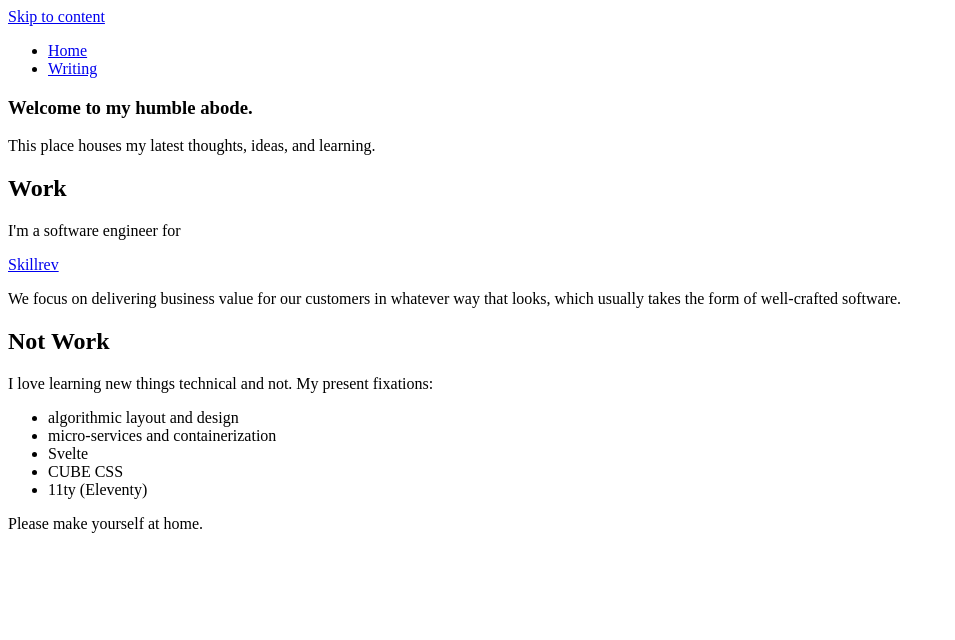
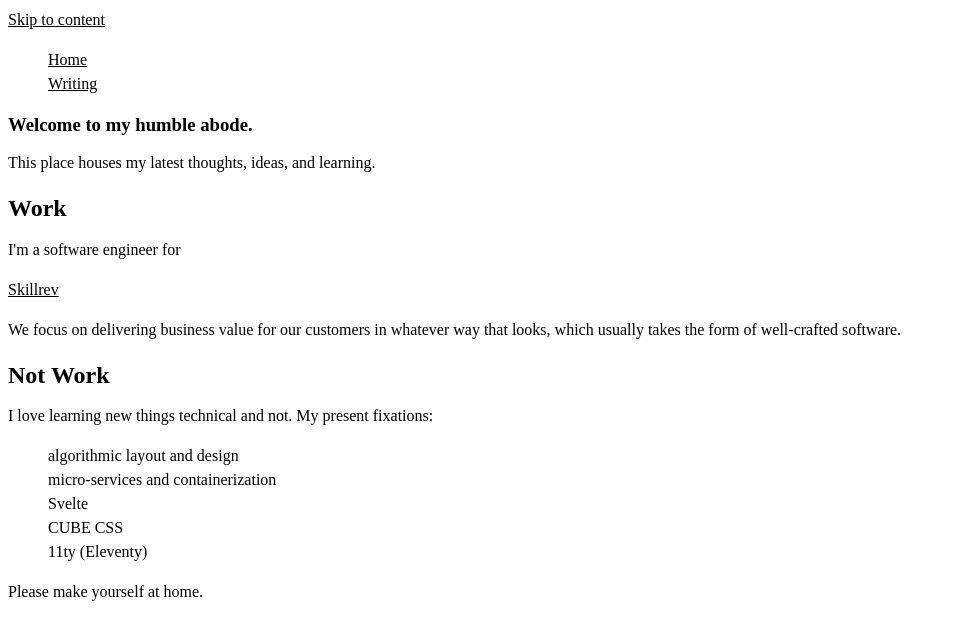
Before and after one commit to sswaringin/stephen.swaringin.com, an Eleventy site: page src/index.md in a window 1280 px wide. Shown: the whole page, without its empty margins (0-955 px from the left). Built offline with nearby package versions, Linux system fonts and the light colour scheme; Eleventy itself is replaced by a stand-in of ours; files that its build step writes are made by us from their sources.

Commit message:
adding css reset

```diff
--- /dev/null
+++ b/docs/bundle.css
@@ -0,0 +1 @@
+@import './css/global/reset.css';
--- /dev/null
+++ b/docs/css/global/reset.css
@@ -0,0 +1,90 @@
+/* Box sizing rules */
+*,
+*::before,
+*::after {
+  box-sizing: border-box;
+}
+
+/* Prevent font size inflation */
+html {
+  -moz-text-size-adjust: none;
+  -webkit-text-size-adjust: none;
+  text-size-adjust: none;
+}
+
+/* Remove default margin in favour of better control in authored CSS */
+body,
+h1,
+h2,
+h3,
+h4,
+p,
+figure,
+blockquote,
+dl,
+dd {
+  margin-block-end: 0;
+}
+
+/* Remove list styles on ul, ol elements with a list role, which suggests default styling will be removed */
+ul[role='list'],
+ol[role='list'] {
+  list-style: none;
+}
+
+/* Set core body defaults */
+body {
+  min-height: 100vh;
+  line-height: 1.5;
+}
+
+/* Set shorter line heights on headings and interactive elements */
+h1,
+h2,
+h3,
+h4,
+button,
+input,
+label {
+  line-height: 1.1;
+}
+
+/* Balance text wrapping on headings */
+h1,
+h2,
+h3,
+h4 {
+  text-wrap: balance;
+}
+
+/* A elements that don't have a class get default styles */
+a:not([class]) {
+  text-decoration-skip-ink: auto;
+  color: currentColor;
+}
+
+/* Make images easier to work with */
+img,
+picture {
+  max-width: 100%;
+  display: block;
+}
+
+/* Inherit fonts for inputs and buttons */
+input,
+button,
+textarea,
+select {
+  font-family: inherit;
+  font-size: inherit;
+}
+
+/* Make sure textareas without a rows attribute are not tiny */
+textarea:not([rows]) {
+  min-height: 10em;
+}
+
+/* Anything that has been anchored to should have extra scroll margin */
+:target {
+  scroll-margin-block: 5ex;
+}
--- a/eleventy.config.js
+++ b/eleventy.config.js
@@ -1,5 +1,7 @@
 export default async function (eleventyConfig) {
   eleventyConfig.addPassthroughCopy('src/images');
+  eleventyConfig.addPassthroughCopy('src/bundle.css');
+  // eleventyConfig.addPassthroughCopy('src/css/global');
   return {
     markdownTemplateEngine: 'njk',
     dataTemplateEngine: 'njk',
--- a/src/_includes/layouts/base.html
+++ b/src/_includes/layouts/base.html
@@ -4,6 +4,7 @@
     <meta charset="UTF-8" />
     <meta name="viewport" content="width=device-width, initial-scale=1.0" />
     <title>{{ title }}</title>
+    <link rel="stylesheet" href="/bundle.css" />
   </head>
   <body>
     {% include "partials/site-head.html" %}
--- a/src/_includes/layouts/home.html
+++ b/src/_includes/layouts/home.html
@@ -15,7 +15,7 @@
   <section>
     <h2>{{ learning.heading }}</h2>
     <p>{{ learning.summary }}</p>
-    <ul>
+    <ul role="list">
       {%- for fixation in learning.fixations -%}
       <li>{{ fixation }}</li>
       {%- endfor -%}
--- a/src/_includes/partials/site-head.html
+++ b/src/_includes/partials/site-head.html
@@ -3,7 +3,7 @@
   <div>
     <div>
       <nav>
-        <ul>
+        <ul role="list">
           <li>
             <a href="/">Home</a>
           </li>
--- /dev/null
+++ b/src/bundle.css
@@ -0,0 +1 @@
+@import './css/global/reset.css';
--- /dev/null
+++ b/src/css/global/reset.css
@@ -0,0 +1,90 @@
+/* Box sizing rules */
+*,
+*::before,
+*::after {
+  box-sizing: border-box;
+}
+
+/* Prevent font size inflation */
+html {
+  -moz-text-size-adjust: none;
+  -webkit-text-size-adjust: none;
+  text-size-adjust: none;
+}
+
+/* Remove default margin in favour of better control in authored CSS */
+body,
+h1,
+h2,
+h3,
+h4,
+p,
+figure,
+blockquote,
+dl,
+dd {
+  margin-block-end: 0;
+}
+
+/* Remove list styles on ul, ol elements with a list role, which suggests default styling will be removed */
+ul[role='list'],
+ol[role='list'] {
+  list-style: none;
+}
+
+/* Set core body defaults */
+body {
+  min-height: 100vh;
+  line-height: 1.5;
+}
+
+/* Set shorter line heights on headings and interactive elements */
+h1,
+h2,
+h3,
+h4,
+button,
+input,
+label {
+  line-height: 1.1;
+}
+
+/* Balance text wrapping on headings */
+h1,
+h2,
+h3,
+h4 {
+  text-wrap: balance;
+}
+
+/* A elements that don't have a class get default styles */
+a:not([class]) {
+  text-decoration-skip-ink: auto;
+  color: currentColor;
+}
+
+/* Make images easier to work with */
+img,
+picture {
+  max-width: 100%;
+  display: block;
+}
+
+/* Inherit fonts for inputs and buttons */
+input,
+button,
+textarea,
+select {
+  font-family: inherit;
+  font-size: inherit;
+}
+
+/* Make sure textareas without a rows attribute are not tiny */
+textarea:not([rows]) {
+  min-height: 10em;
+}
+
+/* Anything that has been anchored to should have extra scroll margin */
+:target {
+  scroll-margin-block: 5ex;
+}
```
Also changed, not shown: docs/index.html (+3 -2 lines).
